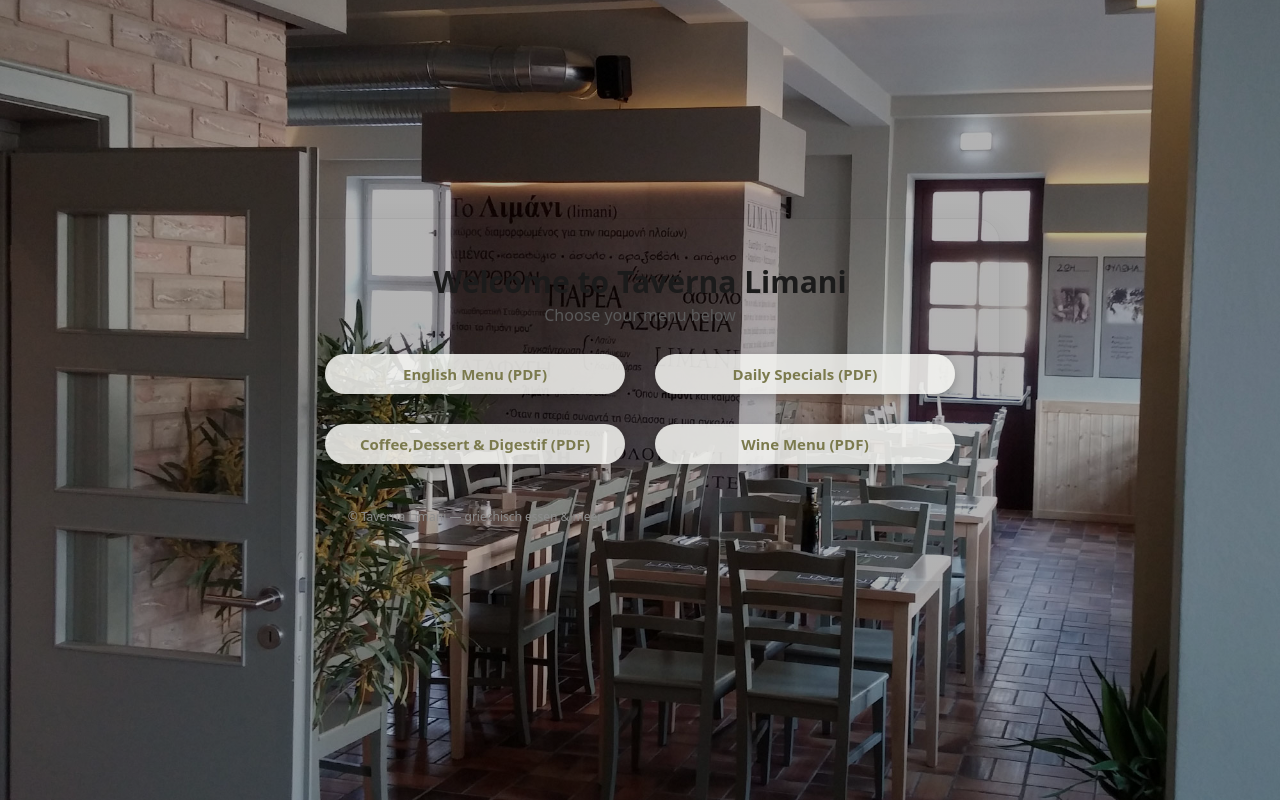
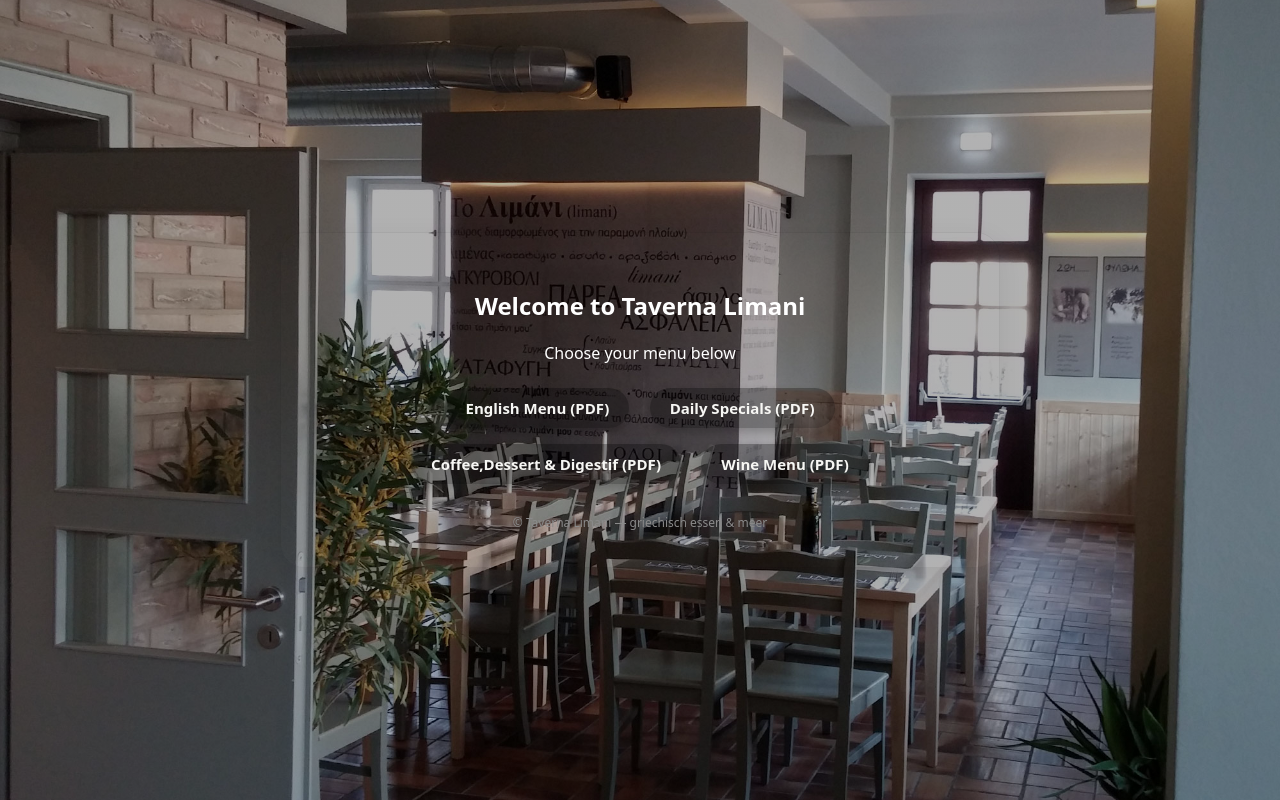
Before and after one commit to Limanaki2014/Limani-men-, a plain HTML site: page index.html in a window 1280 px wide. Drawn offline with Linux system fonts and the light colour scheme.

Commit message:
Update index.html

```diff
--- a/index.html
+++ b/index.html
@@ -40,15 +40,17 @@
       display:block;
       margin:0 auto 10px;
     }
-    h1{font-size:clamp(22px, 3.4vw, 30px); margin:6px 0 2px 0;}
-    p.subtitle{margin:0; color:#5a5a5a; font-size:clamp(14px, 2.3vw, 16px)}
-    .buttons{display:grid; gap:14px; grid-template-columns:1fr; margin:20px 0}
-    @media (min-width: 520px){ .buttons{ grid-template-columns: 1fr 1fr; } }
-    .btn {
+   /* Überschrift und Untertitel immer weiß */
+h1, p.subtitle {
+  color: #ffffff; /* Weiß */
+}
+
+/* Buttons */
+.btn {
   display: inline-block;
-  background: rgba(247, 247, 244, 0.85); /* Beige-Creme + 85% Deckkraft */
-  color: var(--olive);                   /* Schrift in Olivegrün (passt zu Logo/Farben) */
-  padding: 10px 20px;                    /* oben/unten 10px, links/rechts 20px */
+  background: rgba(0, 0, 0, 0.3); /* Schwarzgrau, 30% Deckkraft */
+  color: #f7f7f4;                 /* Beige-Creme Schrift */
+  padding: 10px 20px;
   font-size: 15px;
   font-weight: 600;
   text-decoration: none;
@@ -59,9 +61,9 @@
 }
 
 .btn:hover {
-  background: rgba(247, 247, 244, 1);    /* beim Hover etwas kräftiger */
+  background: rgba(0, 0, 0, 0.5); /* beim Hover dunkler */
   transform: translateY(-2px);
-  box-shadow: 0 6px 12px rgba(0,0,0,0.3);
+  box-shadow: 0 6px 12px rgba(0,0,0,0.35);
 }
     .btn-outline:hover{ border-color:var(--olive-dark); color:var(--olive-dark); }
     .footer{ margin-top:22px; font-size:12px; color:#8a8a8a }
```
